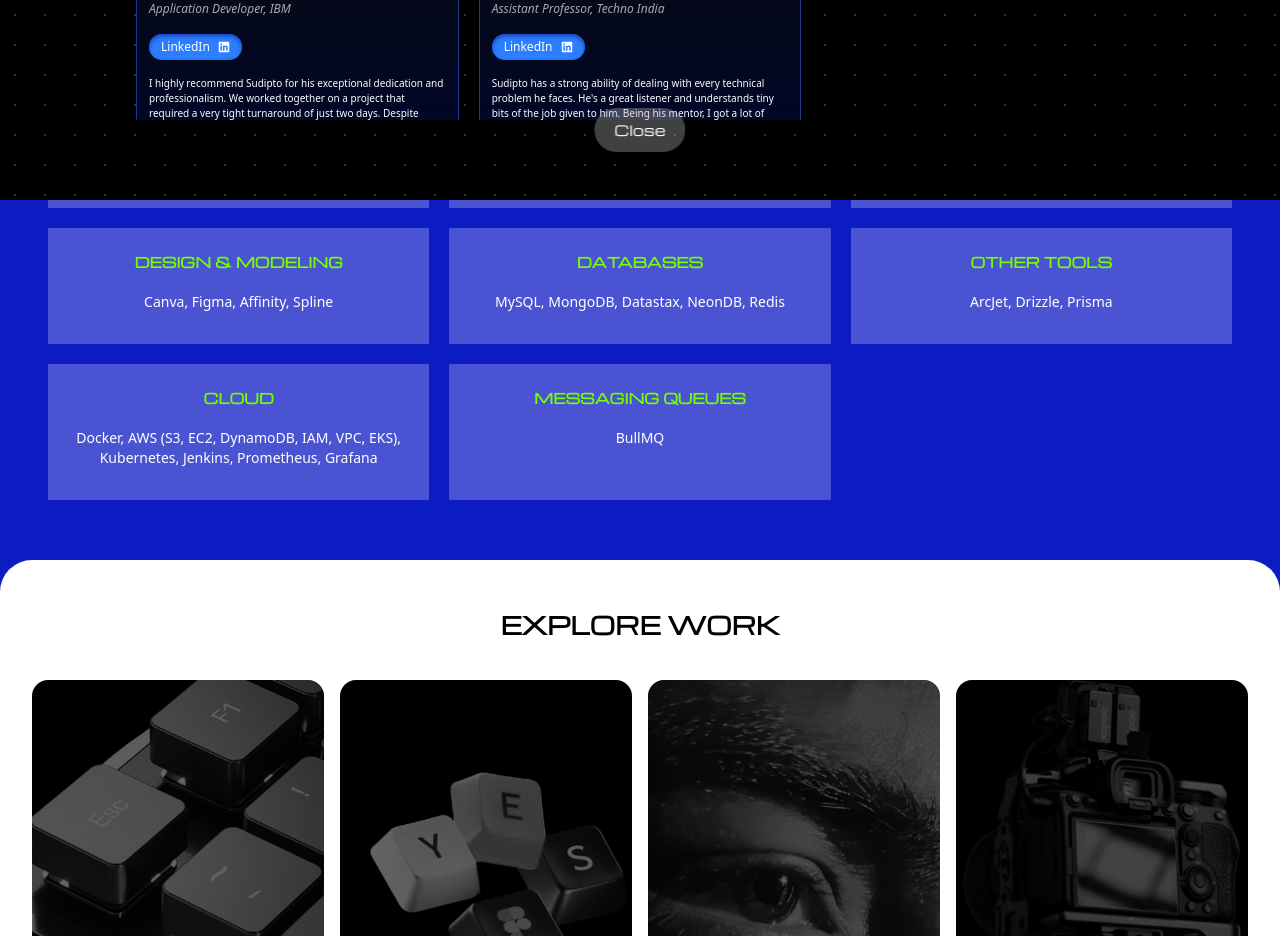
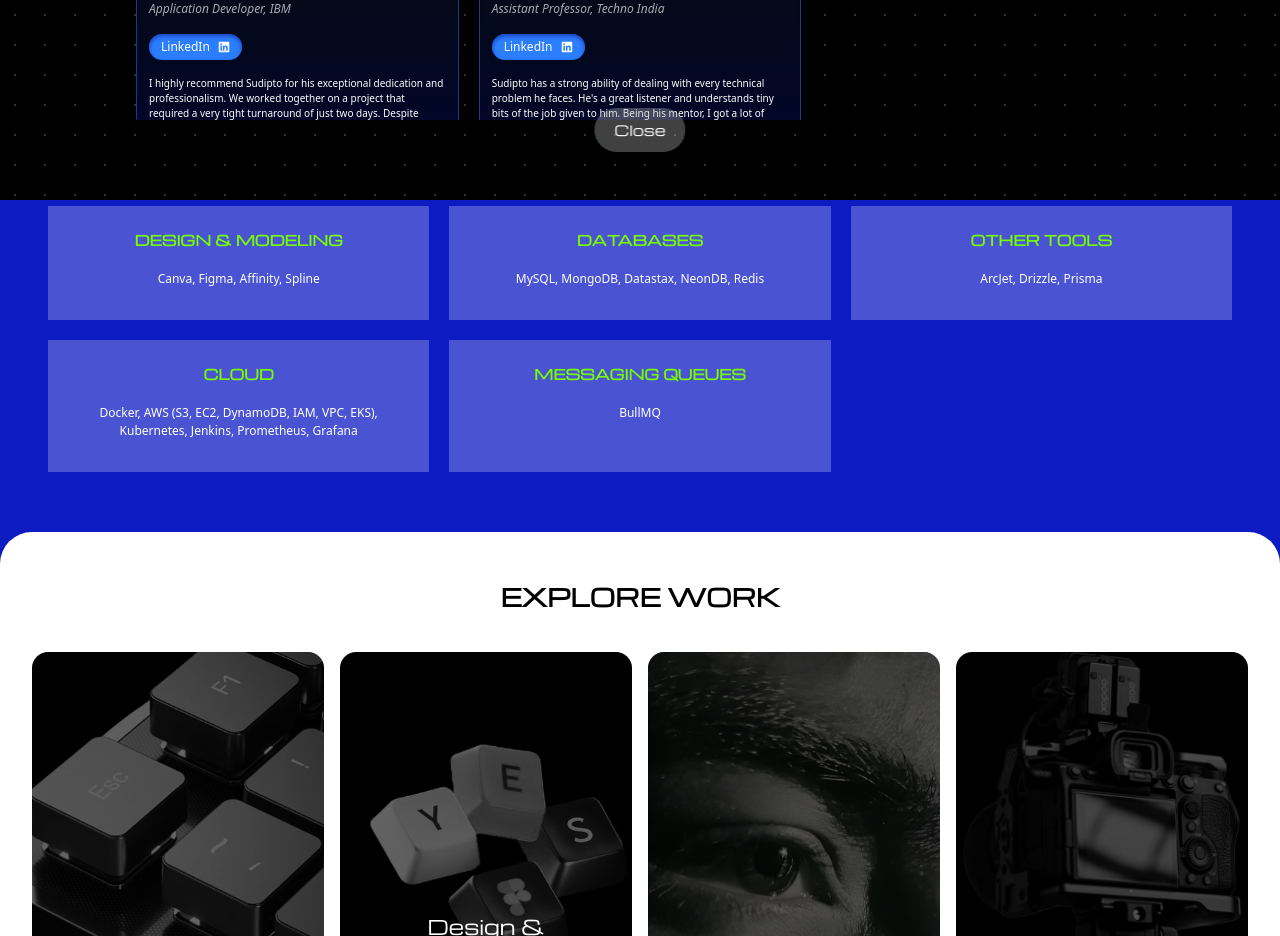
Before and after one commit to isudiptodas/isudiptodas_portfolio, a Next.js app: page / in a window 1280 px wide. Shown: the part 1400-2336 px from the top of the page. Built offline with nearby package versions, Linux system fonts and the light colour scheme; a web font is replaced by a local one; what tailwindcss-motion would draw is missing.

Commit message:
Update page.tsx

```diff
--- a/src/app/page.tsx
+++ b/src/app/page.tsx
@@ -166,7 +166,7 @@ function page() {
               techStackList.map((item, index) => {
                 return <motion.div initial={{ opacity: 0, y: 100 }} whileInView={{ opacity: 1, y: 0 }} viewport={{ once: true }} transition={{ duration: 0.8 }} key={index} className={`bg-white/25 w-full pt-6 pb-8 px-4 flex flex-col justify-start items-center`}>
                   <h3 className={`w-full text-center font-Michroma font-bold text-[#76fe00] text-sm`}>{item.title}</h3>
-                  <p className="w-full text-center mt-5 text-white text-sm">{item.items}</p>
+                  <p className="w-full text-center mt-5 text-white text-[12px]">{item.items}</p>
                 </motion.div>
               })
             }
```
